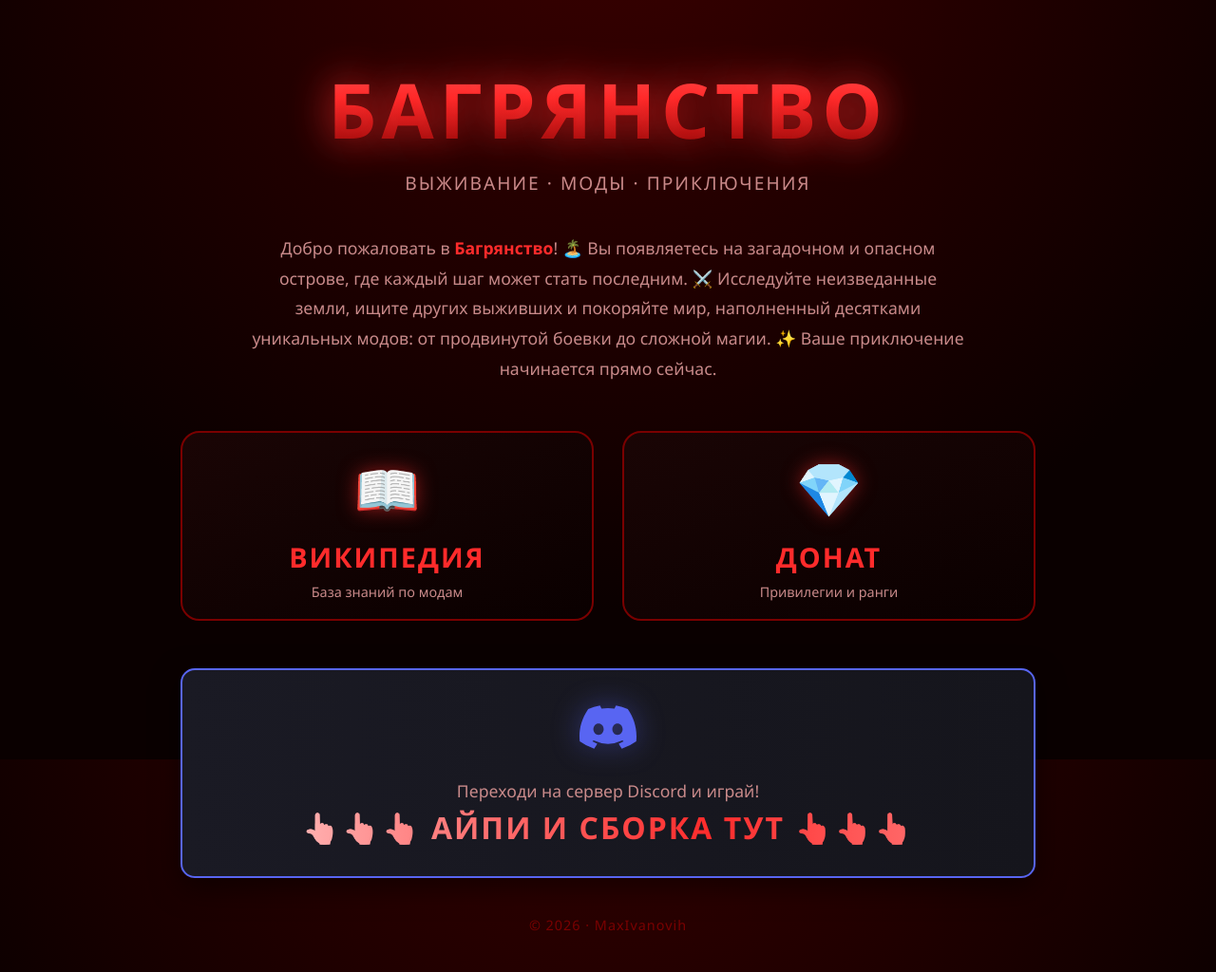
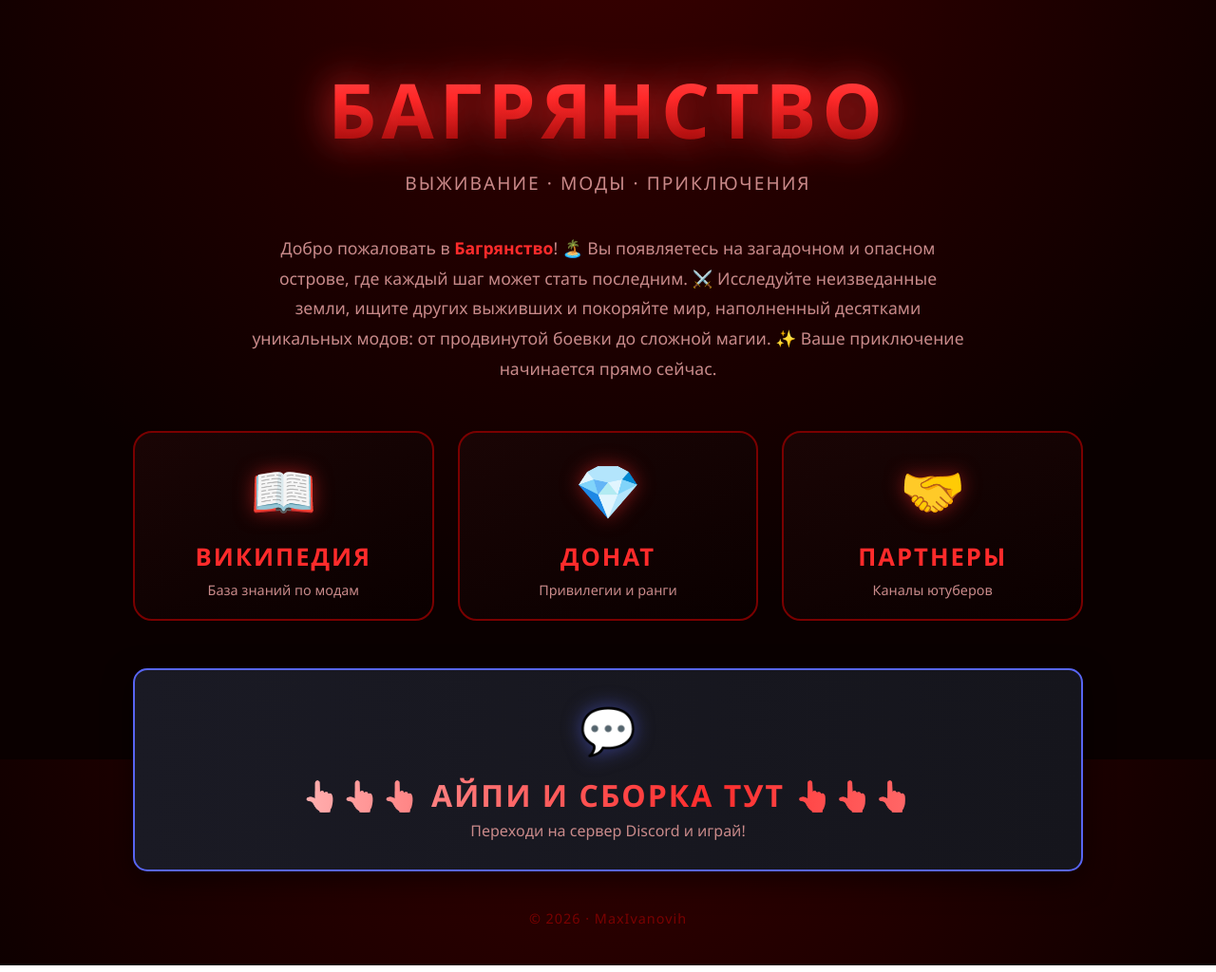
Before and after one commit to maxivanovih/osnova, a plain HTML site: page index.html in a window 1280 px wide. Shown: the whole page at 95% size. Drawn offline with Linux system fonts and the light colour scheme.

Commit message:
Update index.html

```diff
--- a/index.html
+++ b/index.html
@@ -29,7 +29,6 @@
     overflow-x: hidden;
   }
 
-  /* ЗАГОЛОВОК */
   header {
     text-align: center;
     margin-top: 20px;
@@ -58,7 +57,6 @@
     text-transform: uppercase;
   }
 
-  /* ОПИСАНИЕ */
   .description {
     max-width: 750px;
     text-align: center;
@@ -70,16 +68,15 @@
   }
   .description span { color: var(--red-bright); font-weight: bold; }
 
-  /* КНОПКИ САЙТОВ */
   .links-container {
     display: flex;
-    gap: 30px;
+    gap: 25px;
     flex-wrap: wrap;
     justify-content: center;
     margin-bottom: 50px;
     animation: fadeInUp 0.8s ease 0.4s both;
     width: 100%;
-    max-width: 900px;
+    max-width: 1000px; /* Немного расширил контейнер, чтобы 3 кнопки влезали в ряд */
   }
 
   .link-card {
@@ -88,7 +85,7 @@
     align-items: center;
     justify-content: center;
     flex: 1;
-    min-width: 280px;
+    min-width: 260px;
     height: 200px;
     background: linear-gradient(160deg, var(--bg-panel) 0%, #0a0000 100%);
     border: 2px solid var(--red-deep);
@@ -126,7 +123,7 @@
   .link-card:hover .icon { transform: scale(1.1); }
 
   .link-card h2 {
-    font-size: 1.8rem;
+    font-size: 1.6rem;
     font-weight: 800;
     text-transform: uppercase;
     letter-spacing: 2px;
@@ -144,7 +141,7 @@
   /* ДИСКОРД КНОПКА */
   .discord-container {
     width: 100%;
-    max-width: 900px;
+    max-width: 1000px;
     animation: fadeInUp 0.8s ease 0.6s both;
   }
 
@@ -174,30 +171,9 @@
   }
 
   .discord-icon {
+    font-size: 3rem;
     color: var(--discord-color);
-    transition: transform 0.3s, color 0.3s;
-    margin-bottom: 5px;
-  }
-
-  .discord-icon svg {
-    filter: drop-shadow(0 0 15px rgba(88, 101, 242, 0.4));
-    transition: filter 0.3s;
-  }
-
-  .discord-btn:hover .discord-icon {
-    transform: scale(1.1);
-    color: #7289da;
-  }
-
-  .discord-btn:hover .discord-icon svg {
-    filter: drop-shadow(0 0 25px rgba(114, 137, 218, 0.8));
-  }
-
-  .discord-subtext {
-    font-size: 1.1rem;
-    color: var(--text-muted);
-    margin-bottom: 5px;
-    text-align: center;
+    filter: drop-shadow(0 0 10px rgba(88, 101, 242, 0.5));
   }
 
   /* ГРАДИЕНТНЫЙ ТЕКСТ */
@@ -212,10 +188,15 @@
     -webkit-text-fill-color: transparent;
     animation: shine 3s linear infinite;
     text-align: center;
-    margin: 0;
+    margin-bottom: 5px;
   }
 
-  /* ФУТЕР */
+  .discord-text p {
+    font-size: 1rem;
+    color: var(--text-muted);
+    text-align: center;
+  }
+
   footer {
     margin-top: auto;
     padding-top: 40px;
@@ -224,7 +205,6 @@
     letter-spacing: 1px;
   }
 
-  /* АНИМАЦИИ */
   @keyframes shine { to { background-position: 200% center; } }
   @keyframes pulse {
     0%, 100% { filter: drop-shadow(0 0 10px rgba(255,43,43,0.3)); }
@@ -239,11 +219,9 @@
     to { opacity: 1; transform: translateY(0); }
   }
 
-  /* АДАПТАЦИЯ ПОД ТЕЛЕФОНЫ */
-  @media (max-width: 700px) {
+  @media (max-width: 850px) {
     .links-container { flex-direction: column; gap: 20px; }
     .link-card { width: 100%; height: 160px; }
-    .description { font-size: 1rem; padding: 0 10px; }
   }
 </style>
 </head>
@@ -259,39 +237,33 @@
   </main>
 
   <div class="links-container">
-    <!-- Кнопка ВИКИ -->
     <a href="https://maxivanovih.github.io/bagranstvo-wiki/" class="link-card">
       <div class="icon">📖</div>
       <h2>Википедия</h2>
       <span>База знаний по модам</span>
     </a>
 
-    <!-- Кнопка ДОНАТ -->
     <a href="https://maxivanovih.github.io/donate-site/" class="link-card">
       <div class="icon">💎</div>
       <h2>Донат</h2>
       <span>Привилегии и ранги</span>
     </a>
+
+    <!-- НОВАЯ КНОПКА ПАРТНЕРОВ -->
+    <a href="https://maxivanovih.github.io/partners/" class="link-card">
+      <div class="icon">🤝</div>
+      <h2>Партнеры</h2>
+      <span>Каналы ютуберов</span>
+    </a>
   </div>
 
-  <!-- СЕКЦИЯ ДИСКОРДА -->
   <div class="discord-container">
     <a href="https://discord.gg/UKNttPkqN6" class="discord-btn" target="_blank">
-
-      <!-- Логотип Дискорда -->
-      <div class="discord-icon">
-        <svg width="60" height="60" viewBox="0 0 127.14 96.36" fill="currentColor">
-          <path d="M107.7,8.07A105.15,105.15,0,0,0,81.47,0a72.06,72.06,0,0,0-3.36,6.83A97.68,97.68,0,0,0,49,6.83,72.37,72.37,0,0,0,45.64,0,105.89,105.89,0,0,0,19.39,8.09C2.79,32.65-1.71,56.6.54,80.21h0A105.73,105.73,0,0,0,32.71,96.36,77.7,77.7,0,0,0,39.6,85.25a68.42,68.42,0,0,1-10.85-5.18c.91-.66,1.8-1.34,2.66-2a75.57,75.57,0,0,0,64.32,0c.87.71,1.76,1.39,2.66,2a68.68,68.68,0,0,1-10.87,5.19,77,77,0,0,0,6.89,11.1A105.25,105.25,0,0,0,126.6,80.22h0C129.24,52.84,122.09,29.11,107.7,8.07ZM42.45,65.69C36.18,65.69,31,60,31,53s5-12.74,11.43-12.74S54,46,53.89,53,48.84,65.69,42.45,65.69Zm42.24,0C78.41,65.69,73.25,60,73.25,53s5-12.74,11.44-12.74S96.2,46,96.12,53,91.08,65.69,84.69,65.69Z"/>
-        </svg>
+      <div class="discord-icon">💬</div>
+      <div class="discord-text">
+        <h3 class="gradient-text">👆👆👆 АЙПИ И СБОРКА ТУТ 👆👆👆</h3>
+        <p>Переходи на сервер Discord и играй!</p>
       </div>
-
-      <div class="discord-text">
-        <!-- Верхний текст -->
-        <p class="discord-subtext">Переходи на сервер Discord и играй!</p>
-        <!-- Нижний текст с градиентом -->
-        <h3 class="gradient-text">👆👆👆 АЙПИ И СБОРКА ТУТ 👆👆👆</h3>
-      </div>
-
     </a>
   </div>
 
```
